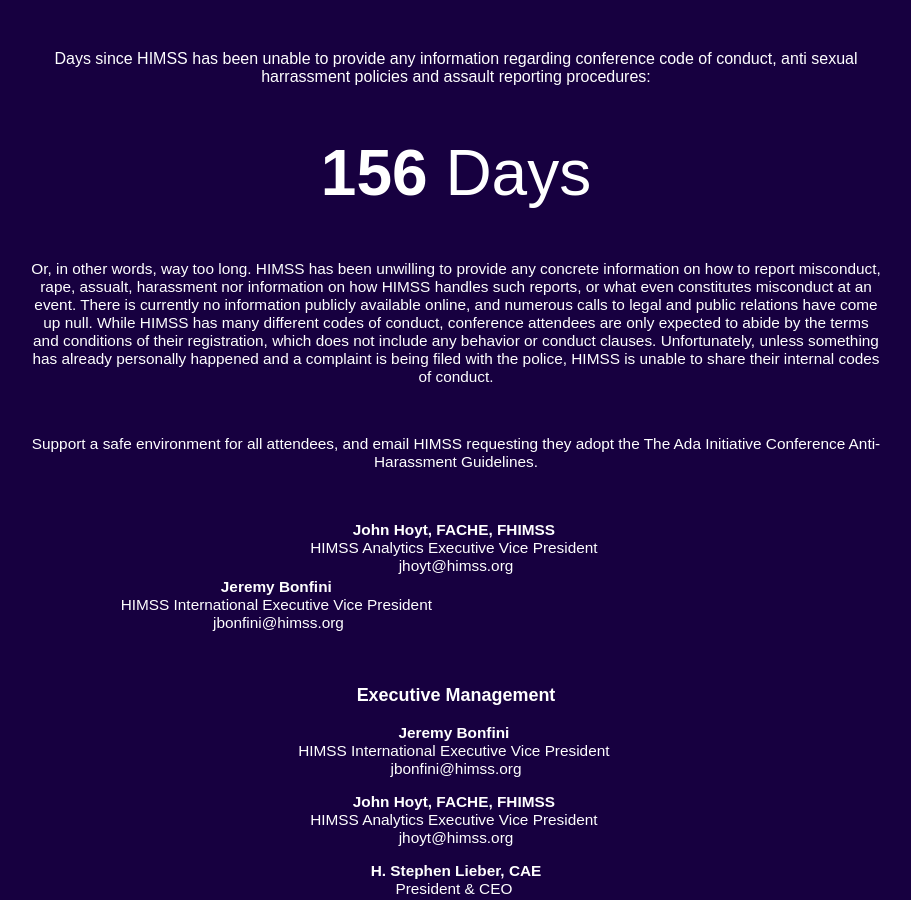
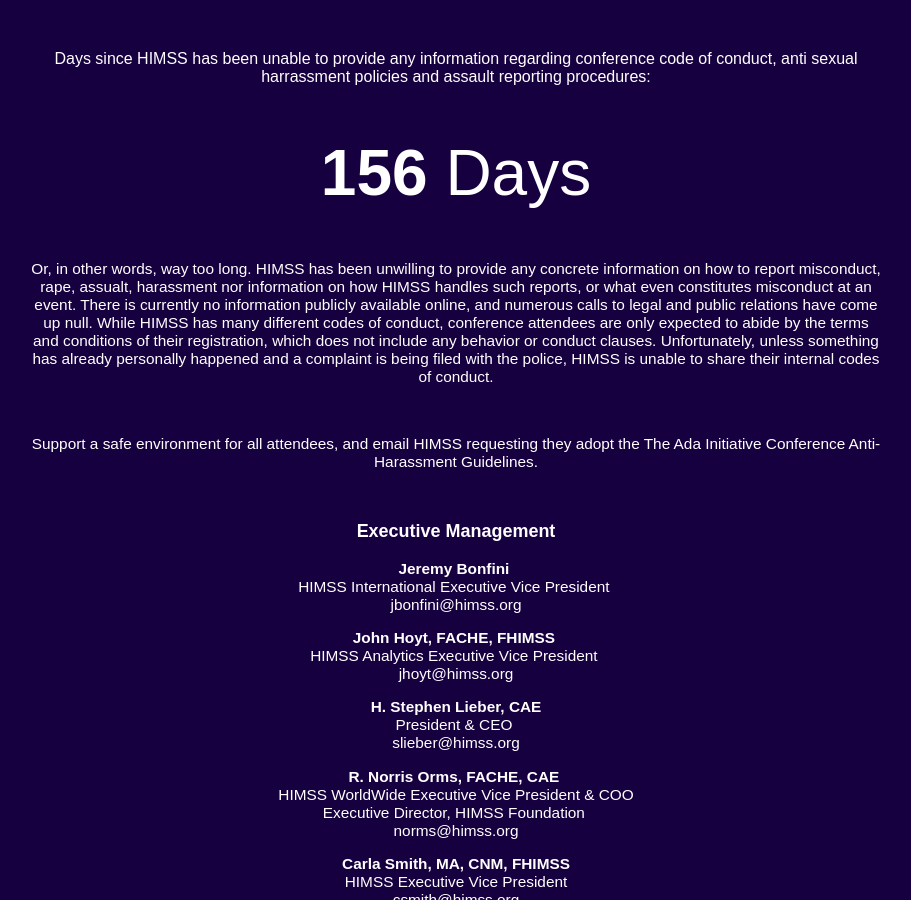
Before and after one commit to laurenstill/laurenstill.github.io, a Jekyll site: the page himssplzrespond.html, which Jekyll copies as it is, in a window 1280 px wide and 900 px high. Shown: the whole window, without its empty margins (184-1095 px from the left). Built offline with Jekyll 4.4.1, drawn with Linux system fonts in a browser that asks for light colours.

Commit message:
Update himssplzrespond.html

```diff
--- a/himssplzrespond.html
+++ b/himssplzrespond.html
@@ -95,20 +95,6 @@
 <p>Or, in other words, way too long.  HIMSS has been unwilling to provide any concrete information on how to report misconduct, rape, assualt, harassment nor information on how HIMSS handles such reports, or what even constitutes misconduct at an event. There is currently no information publicly available online, and numerous calls to legal and public relations have come up null. While HIMSS has many different codes of conduct, conference attendees are <a href="http://www.himssconference.org/Registration/Content.aspx?ItemNumber=22970">only expected to abide by the terms and conditions of their registration</a>, which does not include any behavior or conduct clauses.  Unfortunately, unless something has already personally happened and a complaint is being filed with the police, HIMSS is unable to share their internal codes of conduct.</p>
 <br>
 <p>Support a safe environment for all attendees, and <a href="mailto:rorenick@himss.org">email HIMSS</a> requesting they adopt the <a href="https://adainitiative.org/what-we-do/conference-policies/">The Ada Initiative Conference Anti-Harassment Guidelines</a>.</p>
-</div>
-
-
-
-
-
-
-<div id="sub">
-    <table style="width:500px">
-<tr>
-  <td><strong>Jeremy Bonfini</strong>&#160;<br /> HIMSS International Executive Vice President&#160;<br /> <a href="mailto:jbonfini@himss.org">jbonfini@himss.org</a></td>
-  <td></td><strong>John Hoyt, FACHE, FHIMSS&#160;</strong><br /> HIMSS Analytics Executive Vice President&#160;<br /> <a href="mailto:jhoyt@himss.org">jhoyt@himss.org</a></td>
-</tr>
-</table>
 </div>
 
 
```
